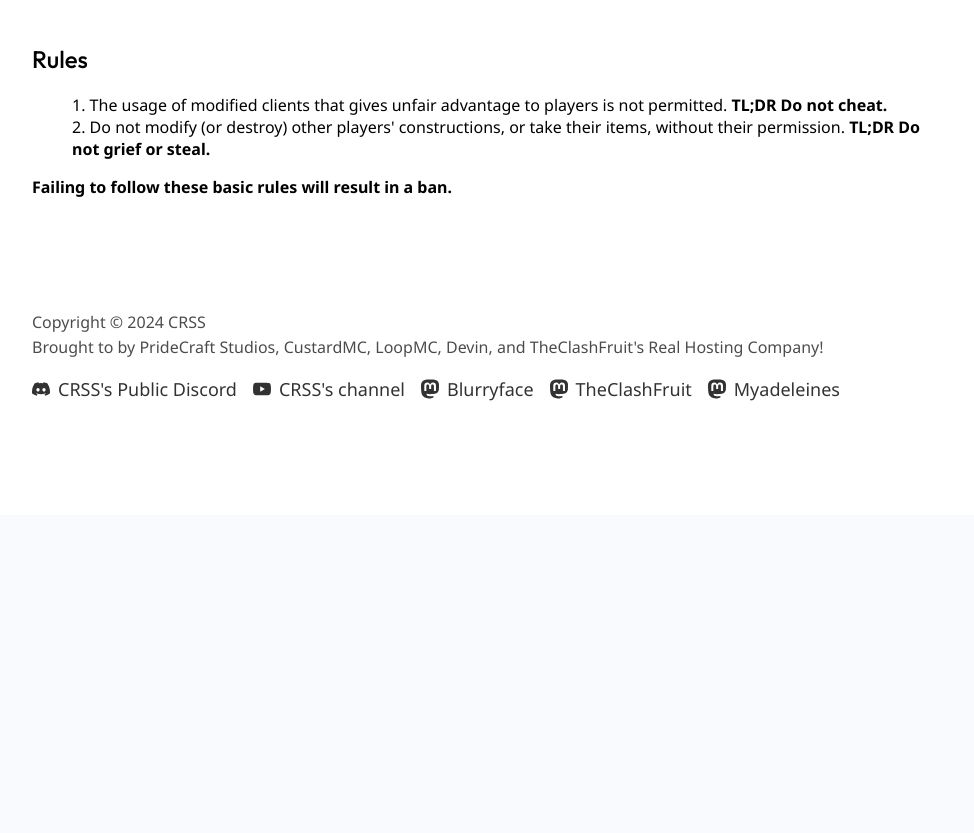
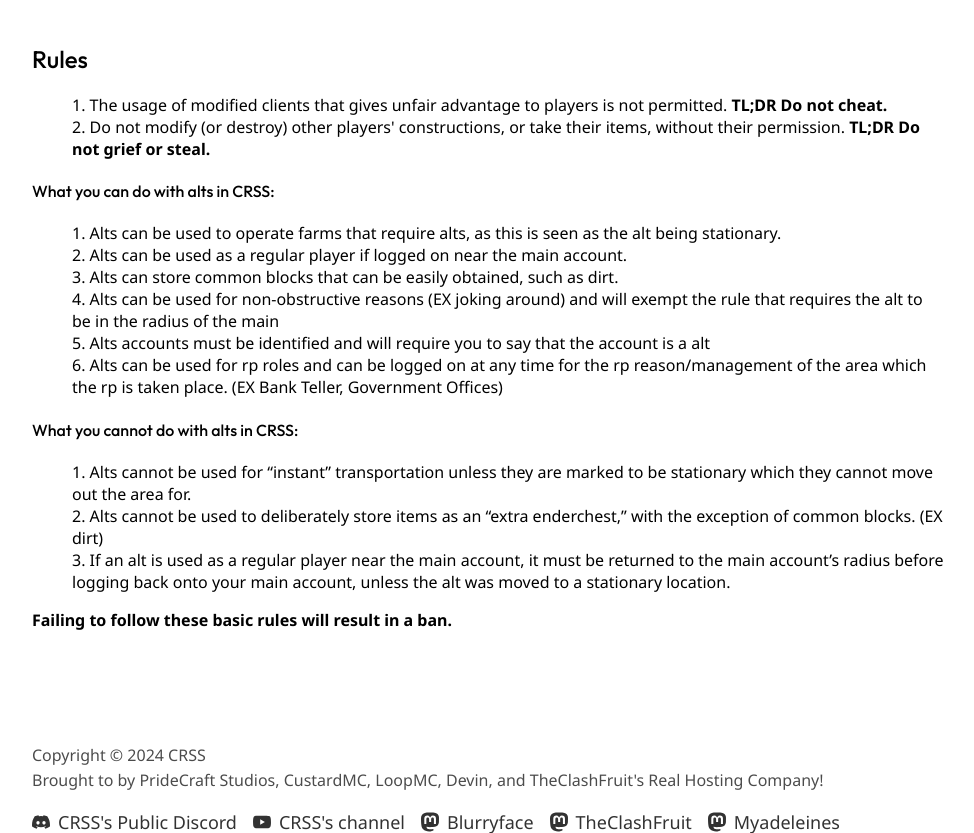
Before and after one commit to CRSS666/Website, a PHP site: template template/rules.twig in a window 1280 px wide. Shown: the part 285-1118 px from the top of the page, without its empty margins (152-1126 px from the left). Before the commit the page ends 686 px from the top, so only its background shows below. Run offline with PHP 8.4, Linux system fonts and the light colour scheme; the template is opened without the code that fills it, so the values that code supplies are empty; some libraries are stand-ins or nearby versions.

Commit message:
Alt Rules

```diff
--- a/template/rules.twig
+++ b/template/rules.twig
@@ -16,6 +16,43 @@
         Do not modify (or destroy) other players' constructions, or take their items, without their permission. <b>TL;DR Do not grief or steal.</b>
       </li>
     </ol>
+    <h4>
+      What you can do with alts in CRSS:
+    </h4>
+    <ol>
+      <li>
+        Alts can be used to operate farms that require alts, as this is seen as the alt being stationary.
+      </li>
+      <li>
+        Alts can be used as a regular player if logged on near the main account.
+      </li>
+      <li>
+        Alts can store common blocks that can be easily obtained, such as dirt.
+      </li>
+      <li>
+        Alts can be used for non-obstructive reasons (EX joking around) and will exempt the rule that requires the alt to be in the radius of the main
+      </li>
+      <li>
+        Alts accounts must be identified and will require you to say that the account is a alt
+      </li>
+      <li>
+        Alts can be used for rp roles and can be logged on at any time for the rp reason/management of the area which the rp is taken place. (EX Bank Teller, Government Offices)
+      </li>
+    </ol>
+    <h4>
+      What you cannot do with alts in CRSS:
+    </h4>
+    <ol>
+      <li>
+        Alts cannot be used for “instant” transportation unless they are marked to be stationary which they cannot move out the area for.
+      </li>
+      <li>
+        Alts cannot be used to deliberately store items as an “extra enderchest,” with the exception of common blocks. (EX dirt)
+      </li>
+      <li>
+        If an alt is used as a regular player near the main account, it must be returned to the main account’s radius before logging back onto your main account, unless the alt was moved to a stationary location.
+      </li>
+    </ol>
 
     <b>Failing to follow these basic rules will result in a ban.</b>
   </div>
```
